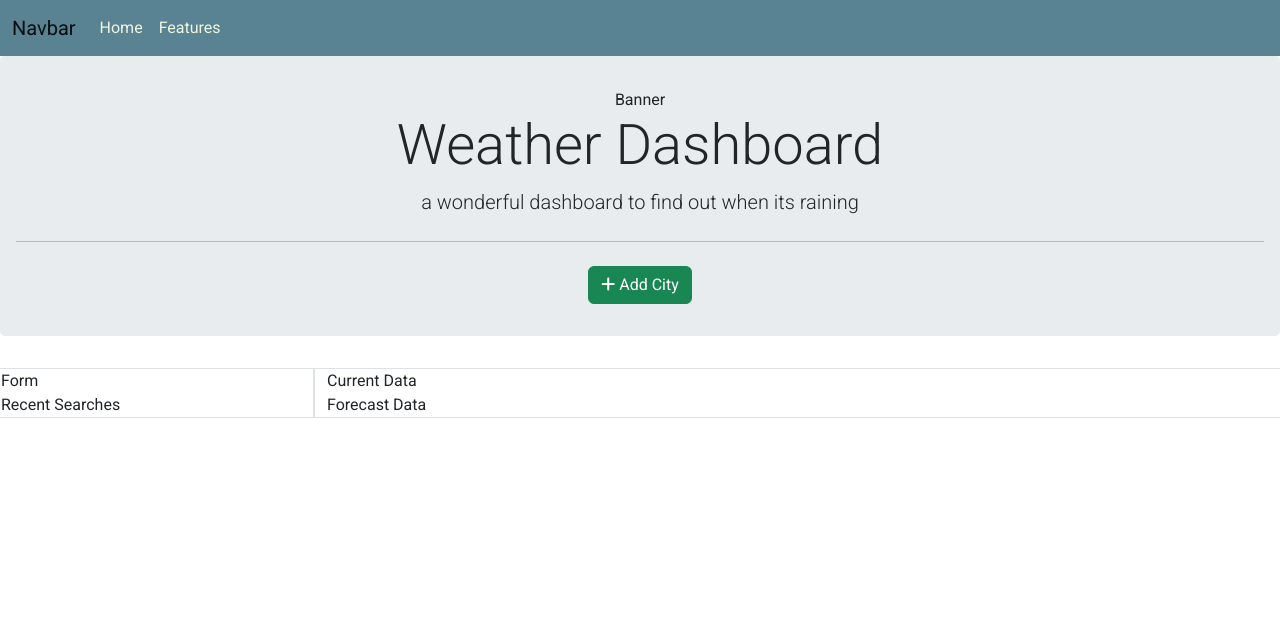
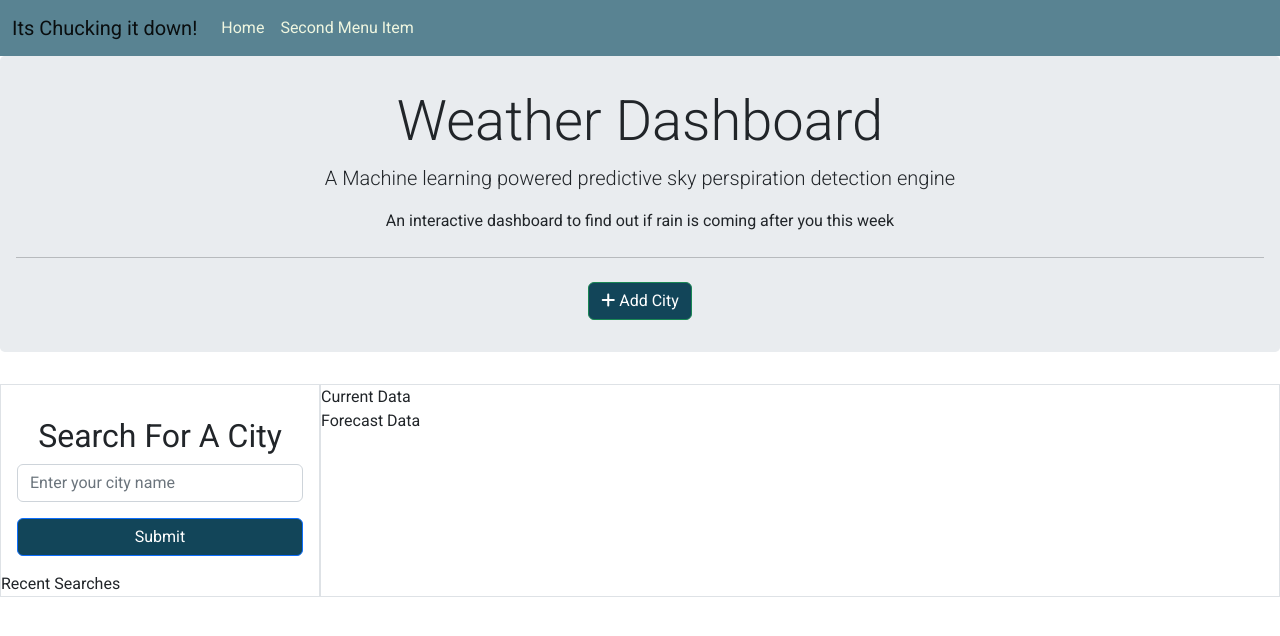
Before and after one commit to faisal244/javascript-weather-dashboard, a plain HTML site: page index.html in a window 1280 px wide. Drawn offline with nearby package versions, Linux system fonts and the light colour scheme.

Commit message:
Created and styled city search form
- Added a search section where the user can enter the nae of the city that they want to see a weather forecast for

- Styled using a mix of bootstrap classes, and overwriting some default colours in styles.css

- Some dummy text added to the jumbotron section.

- Placeholder button also left in the jumbotron area for possible future use

```diff
--- a/assets/css/styles.css
+++ b/assets/css/styles.css
@@ -25,3 +25,8 @@ body {
     background-color: #e9ecef;
     border-radius: .3rem;
   }
+
+  .btn{
+    background-color: var(--midnight-green-eagle-green);
+
+  }
--- a/index.html
+++ b/index.html
@@ -23,45 +23,55 @@
     </head>
 
     <body>
-        <header>
+      <header>
         <nav class="navbar navbar-expand-lg navbar-light  navbar-bg">
             <div class="container-fluid">
-              <a class="navbar-brand" href="#">Navbar</a>
+              <a class="navbar-brand" href="#">Its Chucking it down!</a>
               <button class="navbar-toggler" type="button" data-bs-toggle="collapse" data-bs-target="#navbarNavAltMarkup" aria-controls="navbarNavAltMarkup" aria-expanded="false" aria-label="Toggle navigation">
                 <span class="navbar-toggler-icon"></span>
               </button>
               <div class="collapse navbar-collapse" id="navbarNavAltMarkup">
                 <div class="navbar-nav">
                   <a class="nav-link active" aria-current="page" href="#">Home</a>
-                  <a class="nav-link" href="#">Features</a>
+                  <a class="nav-link" href="#">Second Menu Item</a>
 
                 </div>
               </div>
             </div>
           </nav>
-        </header>
+      </header>
+
         <main>
-          <div class="jumbotron text-center">Banner
+          <div class="jumbotron text-center">
             <h1 class="display-4">Weather Dashboard</h1>
             <p class="lead">
-                a wonderful dashboard to find out when its raining
+                A Machine learning powered predictive sky perspiration detection engine
             </p>
+            <p>An interactive dashboard to find out if rain is coming after you this week</p>
             <hr class="my-4" />
             <button type="button" class="btn btn-success">
                 <i class="fa fa-plus me-1"></i>Add City
             </button>
-
           </div>
 
 
           <!-- content row -->
-          <div class="row">
+          <div class="row g-0">
 
-            <!-- col for form and recent searches -->
+            <!-- column for form and recent searches -->
             <div class="col-sm-12 col-md-3 border">
 
-              <!-- search form -->
-              <div>Form</div>
+              <!-- City search form -->
+              <form class="p-3" id="search-form">
+                <div class="mb-3">
+                  <h2 class="mt-3 text-center">Search For A City</h2>
+                  <input type="text" class="form-control" id="search-input" placeholder="Enter your city name">
+                </div>
+
+                <div class="d-grid gap-2">
+                  <button class="btn btn-primary" type="button">Submit</button>
+                </div>
+              </form>
 
               <!-- recent searches -->
               <div>Recent Searches</div>
```
